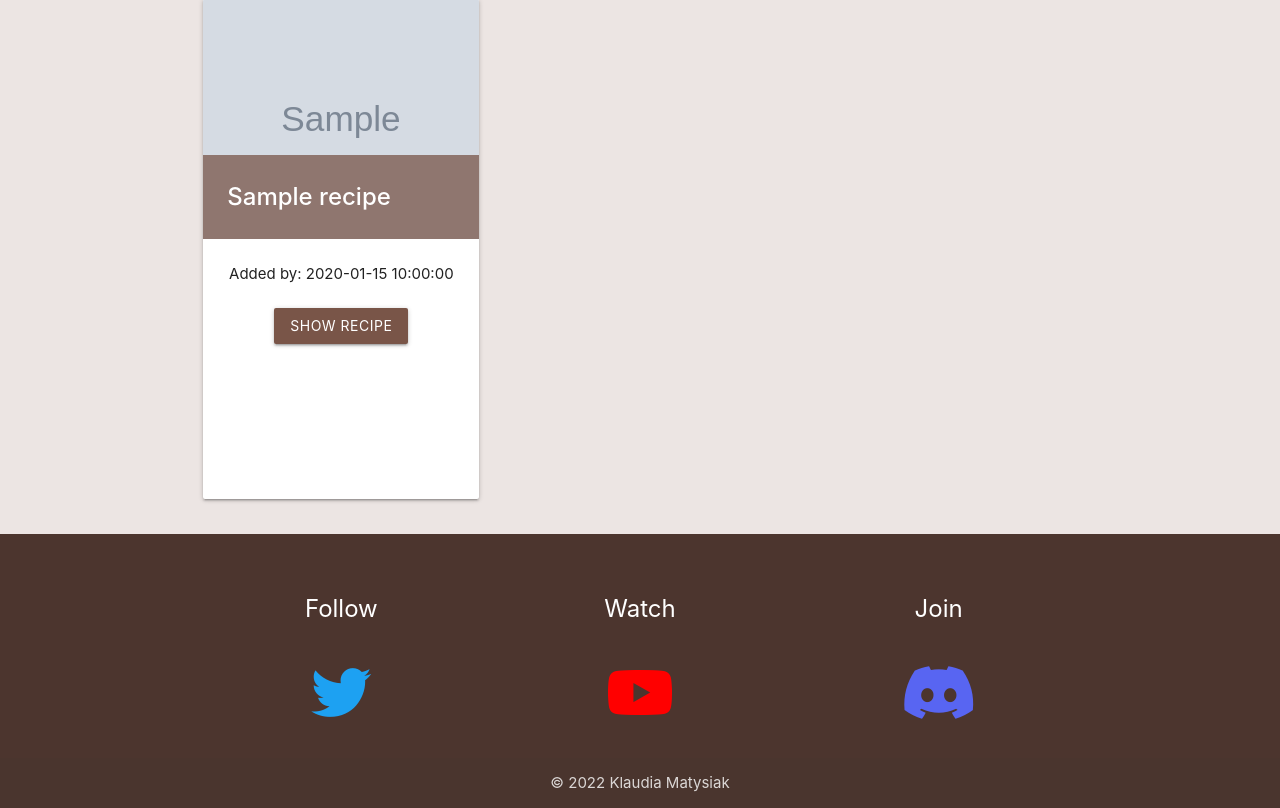
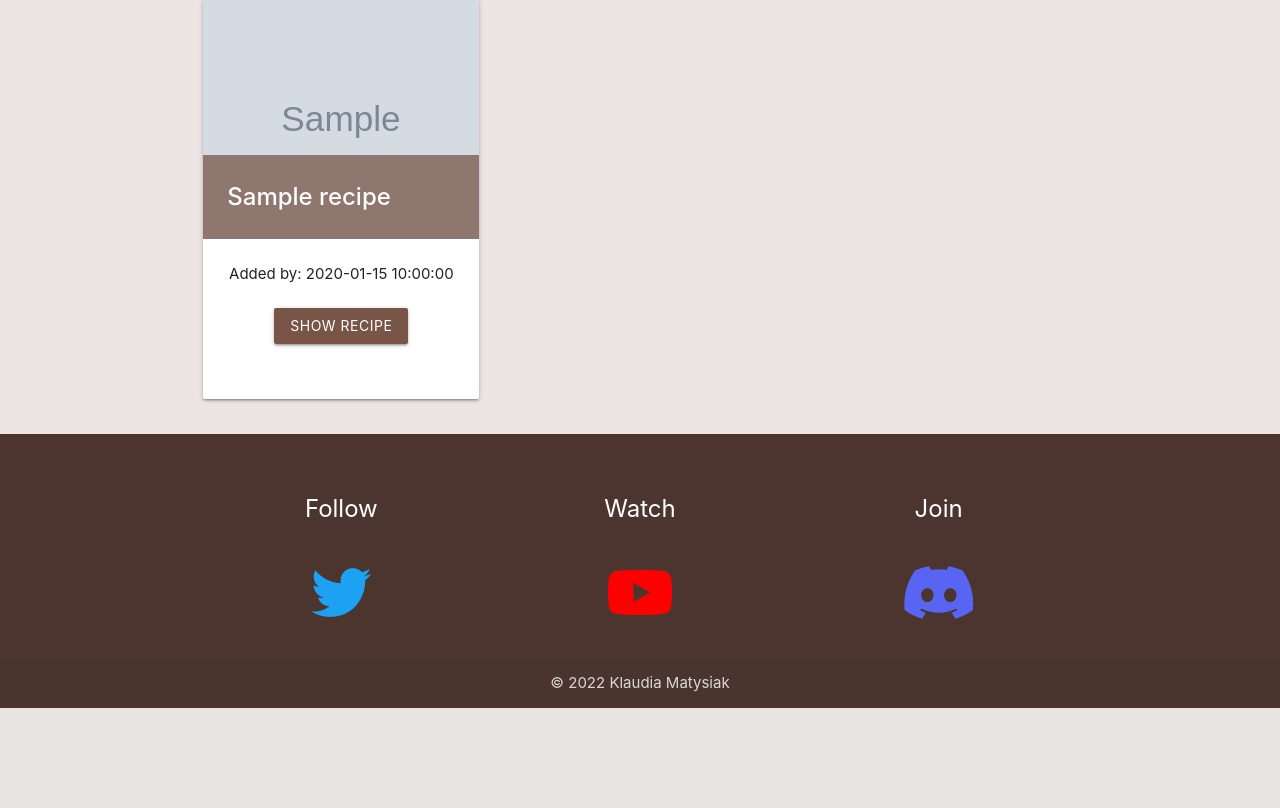
Before and after one commit to KlaudiaMatysiak/Cookbook, a Flask app: page /search in a window 1280 px wide. Shown: the part 458-1266 px from the top of the page. After the commit the page ends 1166 px from the top, so only its background shows below. Run offline with Flask 2, Linux system fonts and the light colour scheme; grey boxes marked "Sample" are stand-in pictures; a database or web service that is not in the repository returns one stand-in record (values such as "Sample title"); some libraries are stand-ins or nearby versions.

Commit message:
Remove large class and add styling to card class

```diff
--- a/static/css/style.css
+++ b/static/css/style.css
@@ -52,6 +52,10 @@ ul[id^=dropdown].dropdown-content {
 }
 
 /* Recipes styling */
+.card {
+    min-height: 50vh;
+}
+
 .card .card-image .card-title {
     width: 100%;
     background-color: rgba(121,85,72,0.75);
--- a/templates/recipes.html
+++ b/templates/recipes.html
@@ -24,7 +24,7 @@
                 <h3 class="center-align title">Recipes</h3>
                 {% for recipe in recipes %}
                     <div class="col s12 m6 l4">
-                        <div class="card large">
+                        <div class="card">
                             <div class="card-image">
                                 <img src="{{ recipe.image }}" alt="{{ recipe.title }}">
                                 <span class="card-title"><strong>{{ recipe.title }}</strong></span>
```
